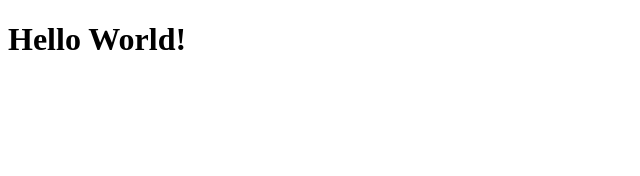
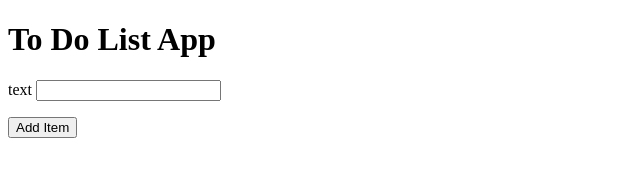
Before and after one commit to nicholasd-uci/EXPS003, a website: page public/index.html in a window 1280 px wide. Shown: the whole page, without its empty margins (0-640 px from the left). Drawn offline with Linux system fonts and the light colour scheme.

Commit message:
updated HTML DOC to reflect Added Items

```diff
--- a/public/app.js
+++ b/public/app.js
@@ -1 +1,6 @@
-console.log('ping')
+document.getElementById('addItem').addEventListener('click', event => {
+    event.preventDefault()
+
+
+
+})
--- a/public/index.html
+++ b/public/index.html
@@ -7,6 +7,17 @@
     <title>Document</title>
 </head>
 <body>
-    <h1>Hello World!</h1>
+    <h1>To Do List App</h1>
+    <form>
+        <p>
+            <label for="text">text</label>
+            <input type="text" name="text">
+        </p>
+        <p>
+            <button id="addItem"> Add Item </button>
+        </p>
+    </form>
+    <ul id="items"></ul>
+    <script src="./app.js"></script>
 </body>
 </html>
```
